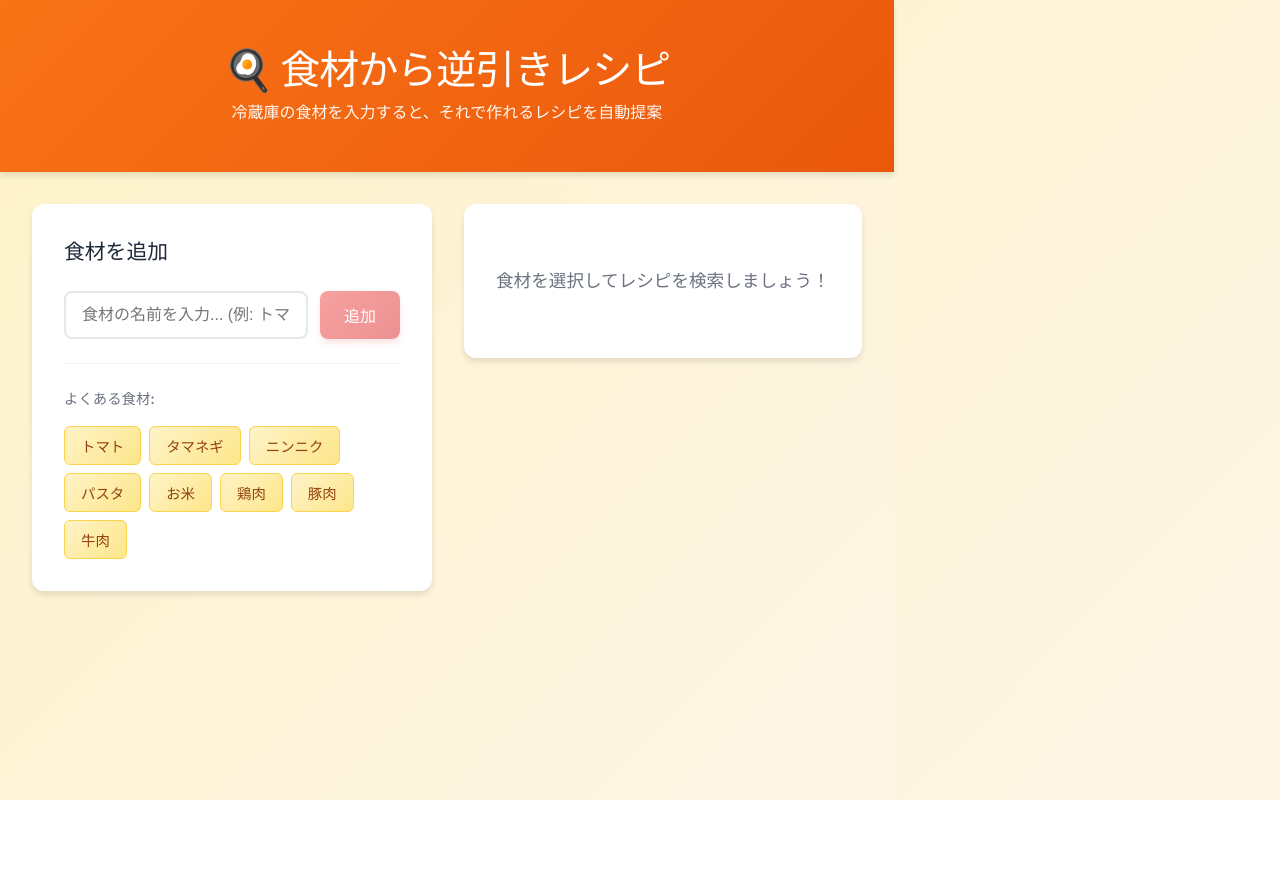
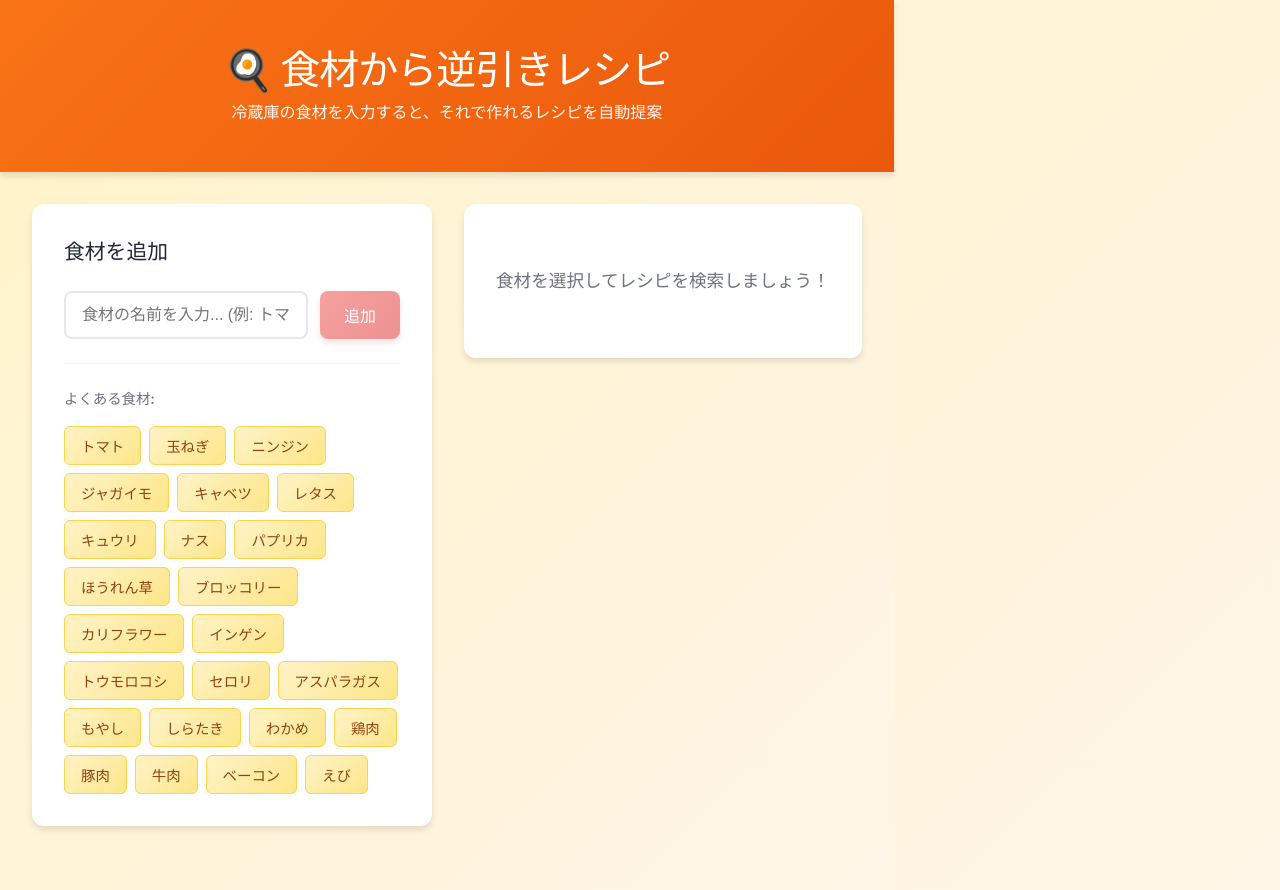
Before and after one commit to marutaniiine/recipe-finder, a React app in the folder app/: page / in a window 1280 px wide. Before the commit the page ends 800 px from the top, so only its background shows below. Built offline with nearby package versions, Linux system fonts and the light colour scheme; the HTML template or start-up script is replaced by a standard one.

Commit message:
Improve: expand recipe database and ingredient suggestions

```diff
--- a/app/src/App.tsx
+++ b/app/src/App.tsx
@@ -21,34 +21,52 @@ interface Recipe {
 const RECIPE_DATABASE: Recipe[] = [
   {
     id: '1',
+    name: 'カレーライス',
+    ingredients: ['お米', '玉ねぎ', 'ニンジン', 'ジャガイモ', 'カレーペースト', '鶏肉'],
+    description: '日本の国民食。甘口から辛口まで好みで調整できる定番メニュー',
+    difficulty: 'medium',
+    cookTime: 40,
+    nutrition: { calories: 520, protein: 18, carbs: 65, fat: 18 }
+  },
+  {
+    id: '2',
+    name: 'ビーフカレー',
+    ingredients: ['お米', '玉ねぎ', 'ニンジン', 'ジャガイモ', 'カレーペースト', '牛肉'],
+    description: '牛肉の旨味がたっぷり。濃厚でコクのあるカレー',
+    difficulty: 'medium',
+    cookTime: 50,
+    nutrition: { calories: 580, protein: 25, carbs: 65, fat: 22 }
+  },
+  {
+    id: '3',
     name: 'シンプルトマトパスタ',
     ingredients: ['トマト', 'パスタ', 'ニンニク', 'オリーブオイル', '塩'],
-    description: 'フレッシュなトマトを使ったイタリアンンスタイルのパスタ',
+    description: 'フレッシュなトマトを使ったイタリアンスタイルのパスタ',
     difficulty: 'easy',
     cookTime: 15,
     nutrition: { calories: 320, protein: 12, carbs: 55, fat: 8 }
   },
   {
-    id: '2',
-    name: 'チキンサラダ',
-    ingredients: ['鶏肉', 'レタス', 'トマト', 'キュウリ', 'ドレッシング'],
-    description: 'ヘルシーで栄養満点のサラダ。ジムトレ後の定番',
-    difficulty: 'easy',
-    cookTime: 20,
-    nutrition: { calories: 280, protein: 32, carbs: 15, fat: 10 }
+    id: '4',
+    name: 'トマトソーススパゲティ',
+    ingredients: ['パスタ', 'トマト', 'ニンニク', 'オリーブオイル', '玉ねぎ', '塩'],
+    description: 'コトコト煮詰めたトマトソース。奥深い味わい',
+    difficulty: 'medium',
+    cookTime: 25,
+    nutrition: { calories: 380, protein: 14, carbs: 58, fat: 10 }
   },
   {
-    id: '3',
-    name: 'カレーライス',
-    ingredients: ['お米', '玉ねぎ', 'ニンジン', 'ジャガイモ', 'カレーペースト', '鶏肉'],
-    description: '日本の国民食。甘口から辛口まで好みで調整',
+    id: '5',
+    name: 'ミートソーススパゲティ',
+    ingredients: ['パスタ', 'トマト', '豚肉', '玉ねぎ', 'ニンニク', 'オリーブオイル'],
+    description: 'ひき肉の旨味がたっぷり。子どもから大人まで大好きな一品',
     difficulty: 'medium',
-    cookTime: 40,
-    nutrition: { calories: 520, protein: 18, carbs: 65, fat: 18 }
+    cookTime: 30,
+    nutrition: { calories: 520, protein: 22, carbs: 60, fat: 18 }
   },
   {
-    id: '4',
-    name: 'ニンニク炒め',
+    id: '6',
+    name: 'ニンニク炒めキャベツ',
     ingredients: ['キャベツ', 'ニンニク', 'オイル', '塩', 'コショウ'],
     description: 'シンプルだけど美味しい。どんな料理のおかずに最適',
     difficulty: 'easy',
@@ -56,7 +74,16 @@ const RECIPE_DATABASE: Recipe[] = [
     nutrition: { calories: 140, protein: 5, carbs: 18, fat: 6 }
   },
   {
-    id: '5',
+    id: '7',
+    name: '豚肉とキャベツの炒め',
+    ingredients: ['豚肉', 'キャベツ', 'ニンニク', '醤油', 'オイル'],
+    description: 'ボリューム満点。ご飯がすすむおかず',
+    difficulty: 'easy',
+    cookTime: 15,
+    nutrition: { calories: 320, protein: 20, carbs: 15, fat: 18 }
+  },
+  {
+    id: '8',
     name: 'オムレツ',
     ingredients: ['卵', 'バター', 'チーズ', 'パセリ', '塩'],
     description: 'ふわふわのオムレツ。朝食にぴったり',
@@ -65,7 +92,52 @@ const RECIPE_DATABASE: Recipe[] = [
     nutrition: { calories: 280, protein: 18, carbs: 3, fat: 22 }
   },
   {
-    id: '6',
+    id: '9',
+    name: '卵焼き',
+    ingredients: ['卵', '砂糖', '塩', '油'],
+    description: '甘い卵焼き。毎日のお弁当にぴったり',
+    difficulty: 'easy',
+    cookTime: 8,
+    nutrition: { calories: 200, protein: 12, carbs: 8, fat: 14 }
+  },
+  {
+    id: '10',
+    name: 'チキンサラダ',
+    ingredients: ['鶏肉', 'レタス', 'トマト', 'キュウリ', 'ドレッシング'],
+    description: 'ヘルシーで栄養満点。ジムトレ後の定番',
+    difficulty: 'easy',
+    cookTime: 20,
+    nutrition: { calories: 280, protein: 32, carbs: 15, fat: 10 }
+  },
+  {
+    id: '11',
+    name: 'グリーンサラダ',
+    ingredients: ['レタス', 'キュウリ', 'トマト', 'ドレッシング', 'オリーブオイル'],
+    description: 'シンプルな野菜サラダ。毎日食べたい',
+    difficulty: 'easy',
+    cookTime: 5,
+    nutrition: { calories: 120, protein: 4, carbs: 18, fat: 4 }
+  },
+  {
+    id: '12',
+    name: 'ごはん丼',
+    ingredients: ['お米', '玉ねぎ', 'ニンジン', '豚肉', '醤油', 'みりん'],
+    description: '手早く作れる。ご飯がすすむおかず',
+    difficulty: 'easy',
+    cookTime: 25,
+    nutrition: { calories: 450, protein: 22, carbs: 58, fat: 12 }
+  },
+  {
+    id: '13',
+    name: '鶏肉丼',
+    ingredients: ['お米', '玉ねぎ', '鶏肉', '醤油', 'みりん', 'ニンニク'],
+    description: 'さっぱりした鶏肉の丼。ヘルシー',
+    difficulty: 'easy',
+    cookTime: 20,
+    nutrition: { calories: 380, protein: 28, carbs: 50, fat: 8 }
+  },
+  {
+    id: '14',
     name: 'ミネストローネスープ',
     ingredients: ['トマト', 'キャベツ', 'ニンジン', 'セロリ', 'パスタ', 'ニンニク'],
     description: 'イタリアンスープ。野菜がたっぷり、ボリューミー',
@@ -74,7 +146,25 @@ const RECIPE_DATABASE: Recipe[] = [
     nutrition: { calories: 180, protein: 8, carbs: 28, fat: 4 }
   },
   {
-    id: '7',
+    id: '15',
+    name: 'コンソメスープ',
+    ingredients: ['玉ねぎ', 'ニンジン', 'じゃがいも', 'コンソメ', '水', '塩'],
+    description: 'シンプルで懐かしい味わい。朝食の定番',
+    difficulty: 'easy',
+    cookTime: 20,
+    nutrition: { calories: 140, protein: 6, carbs: 20, fat: 3 }
+  },
+  {
+    id: '16',
+    name: '味噌汁',
+    ingredients: ['豆腐', 'わかめ', '玉ねぎ', '味噌', 'だし汁'],
+    description: '日本の心。毎日のご飯に欠かせない',
+    difficulty: 'easy',
+    cookTime: 10,
+    nutrition: { calories: 100, protein: 8, carbs: 8, fat: 3 }
+  },
+  {
+    id: '17',
     name: 'ステーキ',
     ingredients: ['牛肉', 'バター', 'ニンニク', '塩', 'コショウ'],
     description: 'シンプルなステーキ。肉本来の味を引き出す',
@@ -83,16 +173,43 @@ const RECIPE_DATABASE: Recipe[] = [
     nutrition: { calories: 580, protein: 50, carbs: 0, fat: 42 }
   },
   {
-    id: '8',
-    name: 'ごはん丼',
-    ingredients: ['お米', '玉ねぎ', 'ニンジン', '豚肉', '醤油', 'みりん'],
-    description: '手早く作れる。ご飯がすすむおかずです',
+    id: '18',
+    name: '焼き鶏',
+    ingredients: ['鶏肉', 'ニンニク', '塩', '油', 'コショウ'],
+    description: 'シンプルで美味しい。ご飯のおかずに最適',
     difficulty: 'easy',
     cookTime: 25,
-    nutrition: { calories: 450, protein: 22, carbs: 58, fat: 12 }
+    nutrition: { calories: 280, protein: 38, carbs: 0, fat: 14 }
   },
   {
-    id: '9',
+    id: '19',
+    name: '豚しゃぶしゃぶ',
+    ingredients: ['豚肉', 'キャベツ', 'ニンジン', 'しらたき', 'ポン酢'],
+    description: 'ヘルシーで栄養満点。野菜もたっぷり',
+    difficulty: 'medium',
+    cookTime: 20,
+    nutrition: { calories: 250, protein: 25, carbs: 12, fat: 10 }
+  },
+  {
+    id: '20',
+    name: 'ニンニク炒飯',
+    ingredients: ['お米', 'ニンニク', 'バター', '卵', '塩', 'コショウ'],
+    description: 'ニンニクの香りが食欲をそそる炒飯',
+    difficulty: 'easy',
+    cookTime: 15,
+    nutrition: { calories: 380, protein: 12, carbs: 52, fat: 14 }
+  },
+  {
+    id: '21',
+    name: 'エビチャーハン',
+    ingredients: ['お米', 'えび', 'ニンニク', '卵', '塩', '醤油'],
+    description: 'えびの香りが引き立つ上品な炒飯',
+    difficulty: 'medium',
+    cookTime: 20,
+    nutrition: { calories: 420, protein: 18, carbs: 50, fat: 16 }
+  },
+  {
+    id: '22',
     name: 'グリーンスムージー',
     ingredients: ['キャベツ', 'ニンジン', 'バナナ', 'ヨーグルト', 'はちみつ'],
     description: 'グリーンで栄養満点。朝食やスナックに最適',
@@ -101,13 +218,112 @@ const RECIPE_DATABASE: Recipe[] = [
     nutrition: { calories: 150, protein: 6, carbs: 28, fat: 2 }
   },
   {
-    id: '10',
-    name: 'ニンニク炒飯',
-    ingredients: ['お米', 'ニンニク', 'バター', '卵', '塩', 'コショウ'],
-    description: 'ニンニクの香りが食欲をそそる炒飯',
+    id: '23',
+    name: 'ハンバーグ',
+    ingredients: ['豚肉', '玉ねぎ', 'パン粉', '卵', 'ニンニク', '塩'],
+    description: 'ジューシーなハンバーグ。子どもから大人まで大好き',
+    difficulty: 'medium',
+    cookTime: 30,
+    nutrition: { calories: 420, protein: 28, carbs: 15, fat: 26 }
+  },
+  {
+    id: '24',
+    name: 'キャベツスープ',
+    ingredients: ['キャベツ', '玉ねぎ', 'ニンジン', 'コンソメ', '水', '塩'],
+    description: '野菜がたっぷり。体が温まるスープ',
     difficulty: 'easy',
-    cookTime: 15,
-    nutrition: { calories: 380, protein: 12, carbs: 52, fat: 14 }
+    cookTime: 20,
+    nutrition: { calories: 120, protein: 5, carbs: 18, fat: 3 }
+  },
+  {
+    id: '25',
+    name: '野菜炒め',
+    ingredients: ['キャベツ', 'ニンジン', '玉ねぎ', 'ニンニク', '油', '塩'],
+    description: 'シンプルで栄養満点。毎日のおかず',
+    difficulty: 'easy',
+    cookTime: 12,
+    nutrition: { calories: 160, protein: 6, carbs: 20, fat: 7 }
+  },
+  {
+    id: '26',
+    name: '唐揚げ',
+    ingredients: ['鶏肉', '小麦粉', '醤油', 'ニンニク', '塩', '油'],
+    description: 'カリカリジューシー。つまみにも最高',
+    difficulty: 'medium',
+    cookTime: 25,
+    nutrition: { calories: 380, protein: 32, carbs: 12, fat: 22 }
+  },
+  {
+    id: '27',
+    name: 'きのこスパゲティ',
+    ingredients: ['パスタ', 'きのこ', 'ニンニク', 'オリーブオイル', 'パセリ', '塩'],
+    description: 'きのこの香りが引き立つ上品なパスタ',
+    difficulty: 'easy',
+    cookTime: 18,
+    nutrition: { calories: 320, protein: 12, carbs: 55, fat: 8 }
+  },
+  {
+    id: '28',
+    name: 'ベーコンほうれん草パスタ',
+    ingredients: ['パスタ', 'ベーコン', 'ほうれん草', 'ニンニク', 'オリーブオイル', '塩'],
+    description: 'ベーコンの香りがたまらない。栄養も満点',
+    difficulty: 'easy',
+    cookTime: 18,
+    nutrition: { calories: 420, protein: 18, carbs: 55, fat: 14 }
+  },
+  {
+    id: '29',
+    name: 'マーボー豆腐',
+    ingredients: ['豆腐', '豚肉', '豆板醤', '塩', 'ニンニク', '片栗粉'],
+    description: 'ピリ辛で旨い。ご飯がすすむ中華料理',
+    difficulty: 'medium',
+    cookTime: 20,
+    nutrition: { calories: 280, protein: 20, carbs: 12, fat: 16 }
+  },
+  {
+    id: '30',
+    name: '野菜天丼',
+    ingredients: ['お米', 'ナス', 'ニンジン', '玉ねぎ', '小麦粉', '油'],
+    description: '揚げたての野菜天。サクサク食感が最高',
+    difficulty: 'medium',
+    cookTime: 30,
+    nutrition: { calories: 480, protein: 12, carbs: 62, fat: 20 }
+  },
+  {
+    id: '31',
+    name: '海老フライ',
+    ingredients: ['えび', 'パン粉', '小麦粉', '卵', '油', '塩'],
+    description: 'プリプリのえび。タルタルソースをたっぷり',
+    difficulty: 'medium',
+    cookTime: 25,
+    nutrition: { calories: 320, protein: 18, carbs: 20, fat: 16 }
+  },
+  {
+    id: '32',
+    name: '肉うどん',
+    ingredients: ['うどん', '牛肉', '玉ねぎ', 'だし汁', '醤油', 'みりん'],
+    description: 'ボリューム満点。冬に食べたい一品',
+    difficulty: 'easy',
+    cookTime: 20,
+    nutrition: { calories: 480, protein: 20, carbs: 68, fat: 12 }
+  },
+  {
+    id: '33',
+    name: 'とりそば',
+    ingredients: ['そば', '鶏肉', 'ネギ', 'だし汁', '醤油', 'みりん'],
+    description: 'さっぱりとした鶏の味わい。夏にぴったり',
+    difficulty: 'easy',
+    cookTime: 18,
+    nutrition: { calories: 380, protein: 22, carbs: 55, fat: 8 }
+  },
+  {
+    id: '34',
+    name: 'エビマヨ',
+    ingredients: ['えび', 'マヨネーズ', '玉ねぎ', 'ニンニク', '塩', '油'],
+    description: 'えびのプリプリ感とマヨの濃厚さが最高',
+    difficulty: 'medium',
+    cookTime: 20,
+    nutrition: { calories: 340, protein: 16, carbs: 15, fat: 24 }
   },
 ];
 
--- a/app/src/components/IngredientInput.tsx
+++ b/app/src/components/IngredientInput.tsx
@@ -6,10 +6,22 @@ interface IngredientInputProps {
 }
 
 const POPULAR_INGREDIENTS = [
-  'トマト', 'タマネギ', 'ニンニク', 'パスタ', 'お米',
-  '鶏肉', '豚肉', '牛肉', '卵', 'バター',
-  'レタス', 'キャベツ', 'ニンジン', 'キュウリ', 'ジャガイモ',
-  'セロリ', 'バナナ', 'ヨーグルト', 'チーズ', 'オイル',
+  // 野菜
+  'トマト', '玉ねぎ', 'ニンジン', 'ジャガイモ', 'キャベツ', 'レタス', 'キュウリ',
+  'ナス', 'パプリカ', 'ほうれん草', 'ブロッコリー', 'カリフラワー', 'インゲン',
+  'トウモロコシ', 'セロリ', 'アスパラガス', 'もやし', 'しらたき', 'わかめ',
+  // 肉・魚
+  '鶏肉', '豚肉', '牛肉', 'ベーコン', 'えび', 'イカ', '豆腐',
+  // 調味料・油
+  'ニンニク', '塩', 'コショウ', 'オリーブオイル', 'バター', '醤油', 'みりん',
+  '味噌', '豆板醤', 'ポン酢', 'だし汁', 'コンソメ', 'カレーペースト',
+  // 穀物・麺
+  'お米', 'パスタ', 'うどん', 'そば', '小麦粉', 'パン粉', 'マヨネーズ',
+  // 乳製品・卵
+  '卵', 'チーズ', 'ヨーグルト', 'バター',
+  // その他
+  'ハチミツ', 'バナナ', 'きのこ', 'ドレッシング', 'パセリ', '片栗粉',
+  'タルタルソース',
 ];
 
 export default function IngredientInput({ onAddIngredient }: IngredientInputProps) {
@@ -90,7 +102,7 @@ export default function IngredientInput({ onAddIngredient }: IngredientInputProp
       <div className="common-ingredients">
         <p className="common-label">よくある食材:</p>
         <div className="quick-add-buttons">
-          {POPULAR_INGREDIENTS.slice(0, 8).map(ingredient => (
+          {POPULAR_INGREDIENTS.slice(0, 24).map(ingredient => (
             <button
               key={ingredient}
               className="quick-add-btn"
```
